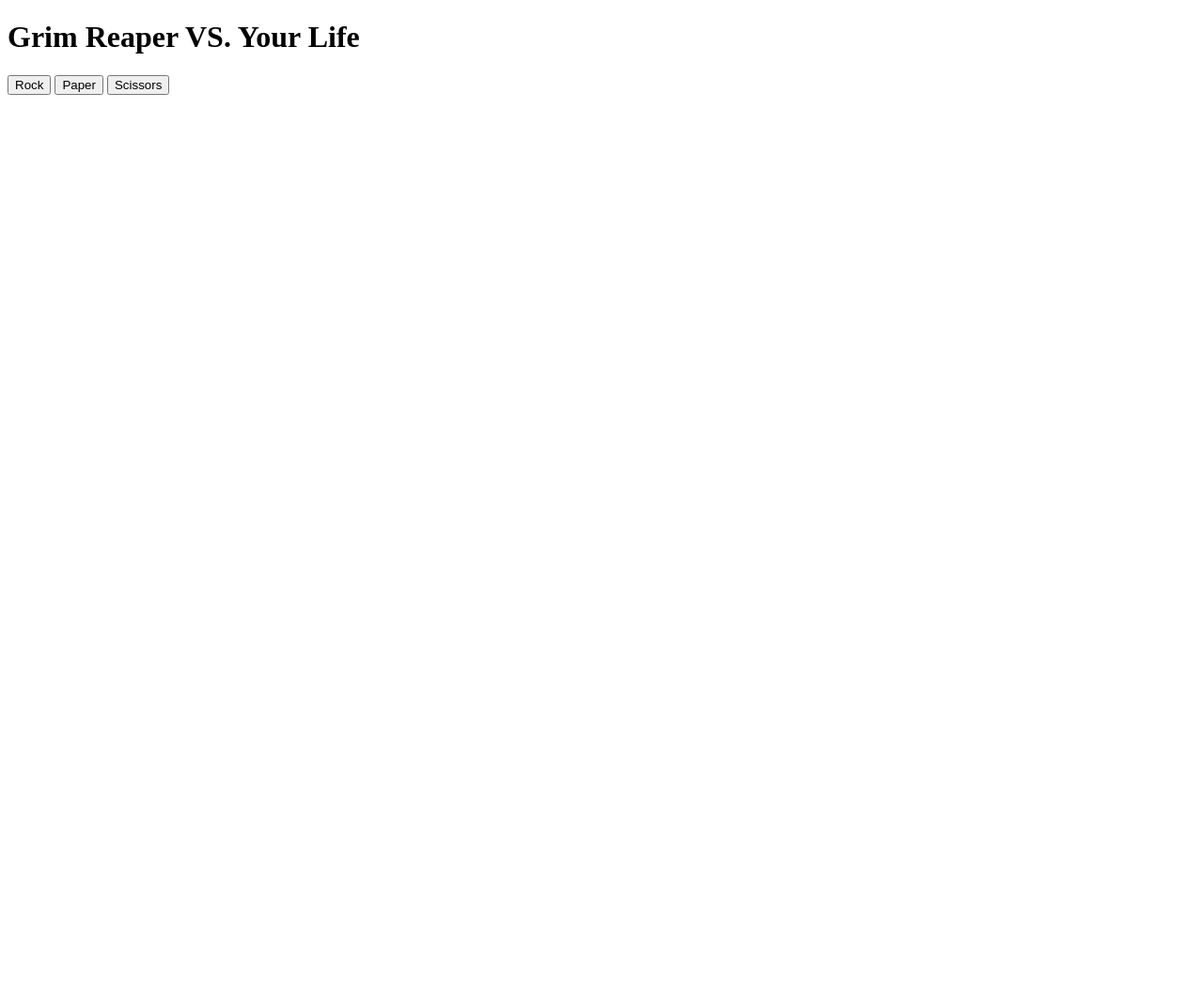
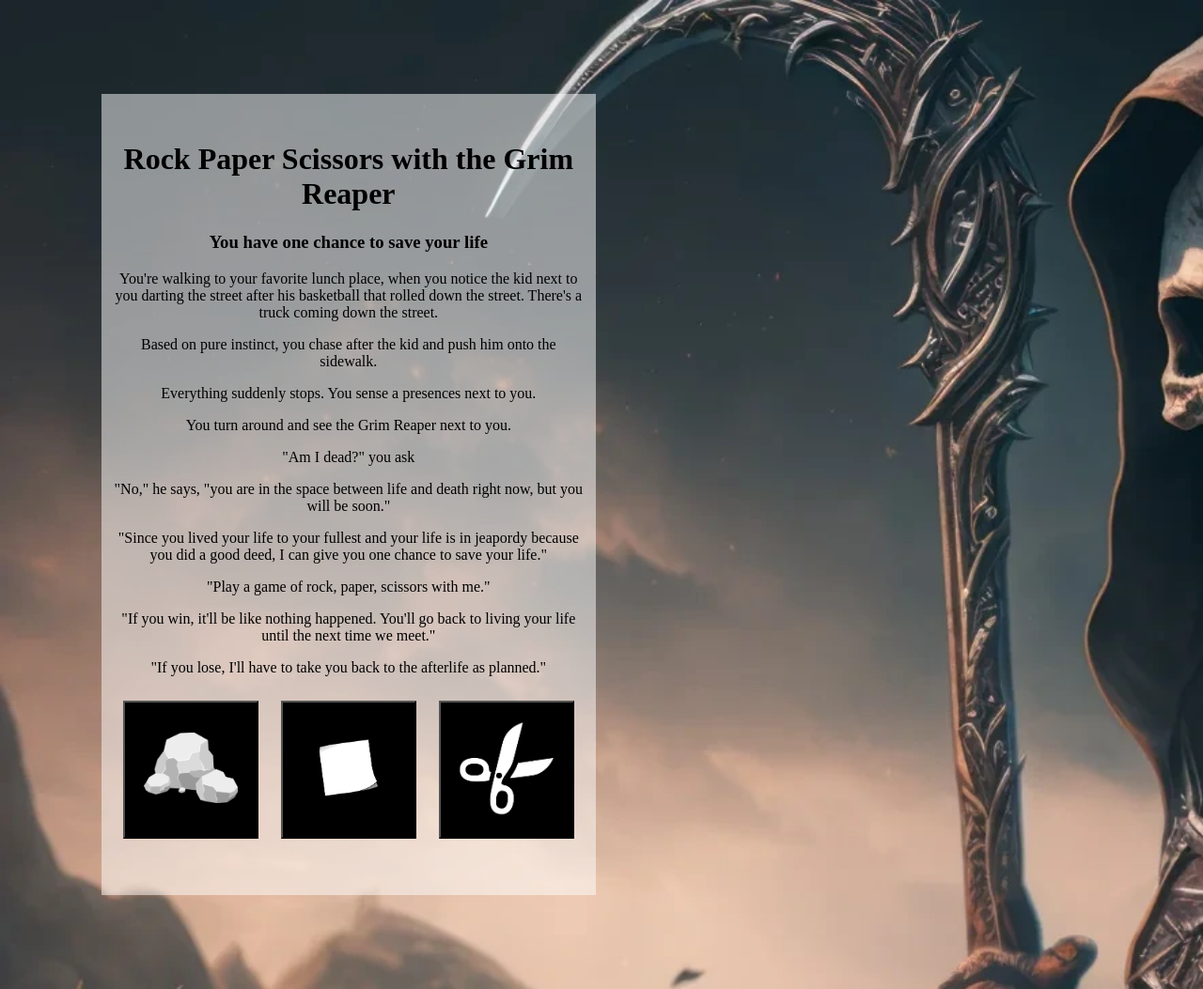
Before and after one commit to yh63935/rock-paper-scissors, a plain HTML site: page index.html in a window 1280 px wide. Shown: the whole page at 94% size. Before the commit the page ends 800 px from the top, so only its background shows below. Drawn offline with Linux system fonts and the light colour scheme.

Commit message:
Style game and add storyline content

```diff
--- a/index.html
+++ b/index.html
@@ -2,18 +2,42 @@
 <html lang = "en">
     <head>
         <meta charset = 'utf-8' name = 'viewport' content = "width = device-width,initial-scale = 1.0">
+        <link rel = "stylesheet" href = "styles.css">
         <title>Rock-paper-scissors</title>
     </head>
     <body>
-        <h1>Grim Reaper VS. Your Life</h1>
-        <button class = "rock">Rock</button>
-        <button class = "paper">Paper</button>
-        <button class = "scissors">Scissors</button>
-        <div>
-            <h2 class = "playerScore"></h2>
-            <h2 class = "computerScore"></h2>
+        <div class="game-container">
+            <h1>Rock Paper Scissors with the Grim Reaper</h1>
+            <h3>You have one chance to save your life</h3>
+            <p>You're walking to your favorite lunch place, when you notice the kid next to you darting the street after
+                his basketball that rolled down the street. There's a truck coming down the street.
+            </p>
+            <p>Based on pure instinct, you chase after the kid and push him onto the sidewalk.</p>
+            <p>Everything suddenly stops. You sense a presences next to you.</p>
+            <p>You turn around and see the Grim Reaper next to you.</p>
+            <p>"Am I dead?" you ask</p>
+            <p>"No," he says, "you are in the space between life and death right now, but you will be soon."</p>
+            <p>"Since you lived your life to your fullest and your life is in jeapordy because you did a good deed,
+                I can give you one chance to save your life."
+            </p>
+            <p>"Play a game of rock, paper, scissors with me."</p>
+            <p>"If you win, it'll be like nothing happened. You'll go back to living your life until the next time we meet."</p>
+            <p>"If you lose, I'll have to take you back to the afterlife as planned."</p>
+            <button class = "rock">
+                <img src = "assets/rock.png" alt = "Rock">
+            </button>
+            <button class = "paper">
+                <img src = "assets/paper.png" alt = "Paper icon">
+            </button>
+            <button class = "scissors">
+                <img src = "assets/scissors.png" alt = "Scissors">
+            </button>
+            <div>
+                <h2 class = "playerScore"></h2>
+                <h2 class = "computerScore"></h2>
+            </div>
+            <div class = "results"></div>
         </div>
-        <div class = "results"></div>
         <script src = "index.js"></script>
     </body>
 </html>
--- /dev/null
+++ b/styles.css
@@ -0,0 +1,25 @@
+body {
+    background-image: url("assets/grim-reaper.webp");
+    background-size: cover;
+}
+
+.game-container {
+    background: rgba(255,255,255,0.5);
+    padding: 30px 10px;
+    width: 40%;
+    text-align: center;
+    margin: 100px;
+}
+
+img {
+    width: 100px;
+    height: 100px;
+    object-fit: contain;
+}
+
+
+button {
+    background: rgb(0,0,0);
+    margin: 10px;
+    padding: 20px;
+}
```
Also changed, not shown: assets/grim-reaper.png (added), assets/grim-reaper.webp (added), assets/paper.png (added), assets/rock.png (added), assets/scissors.png (added).
